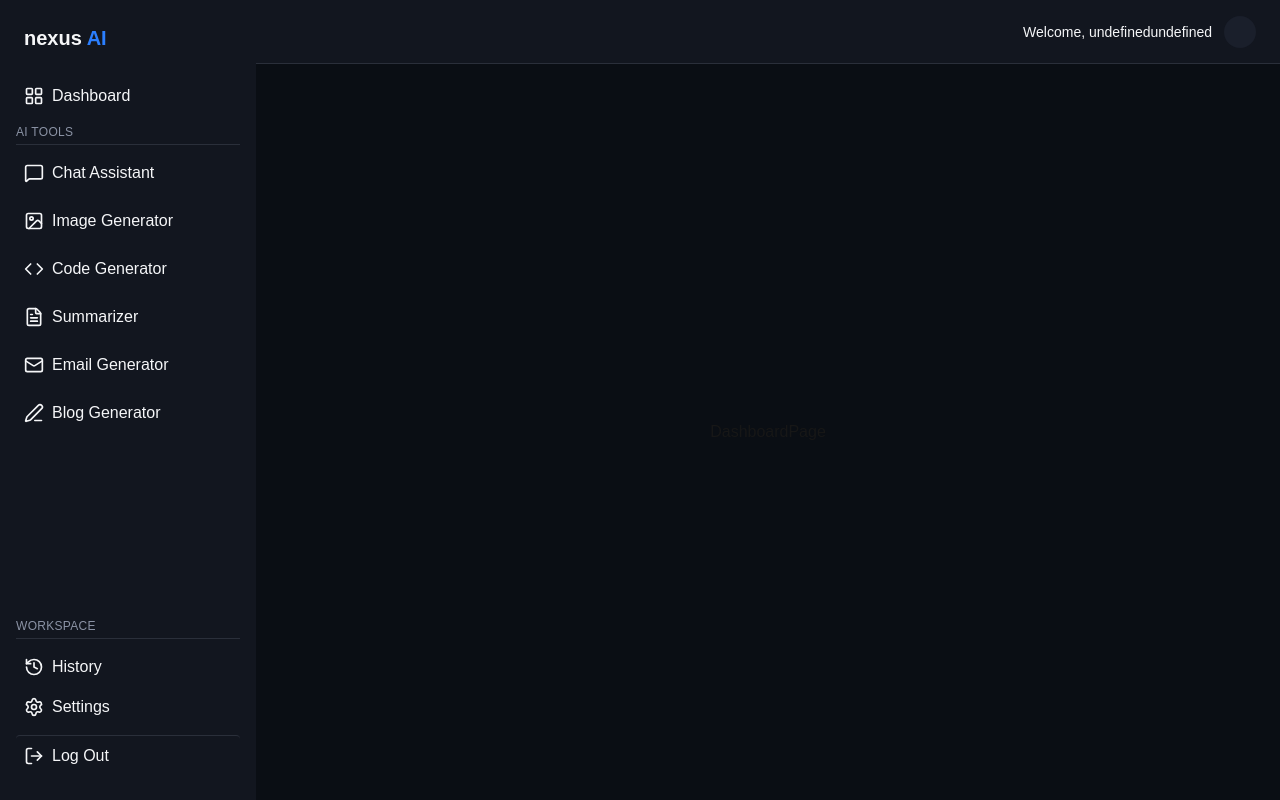
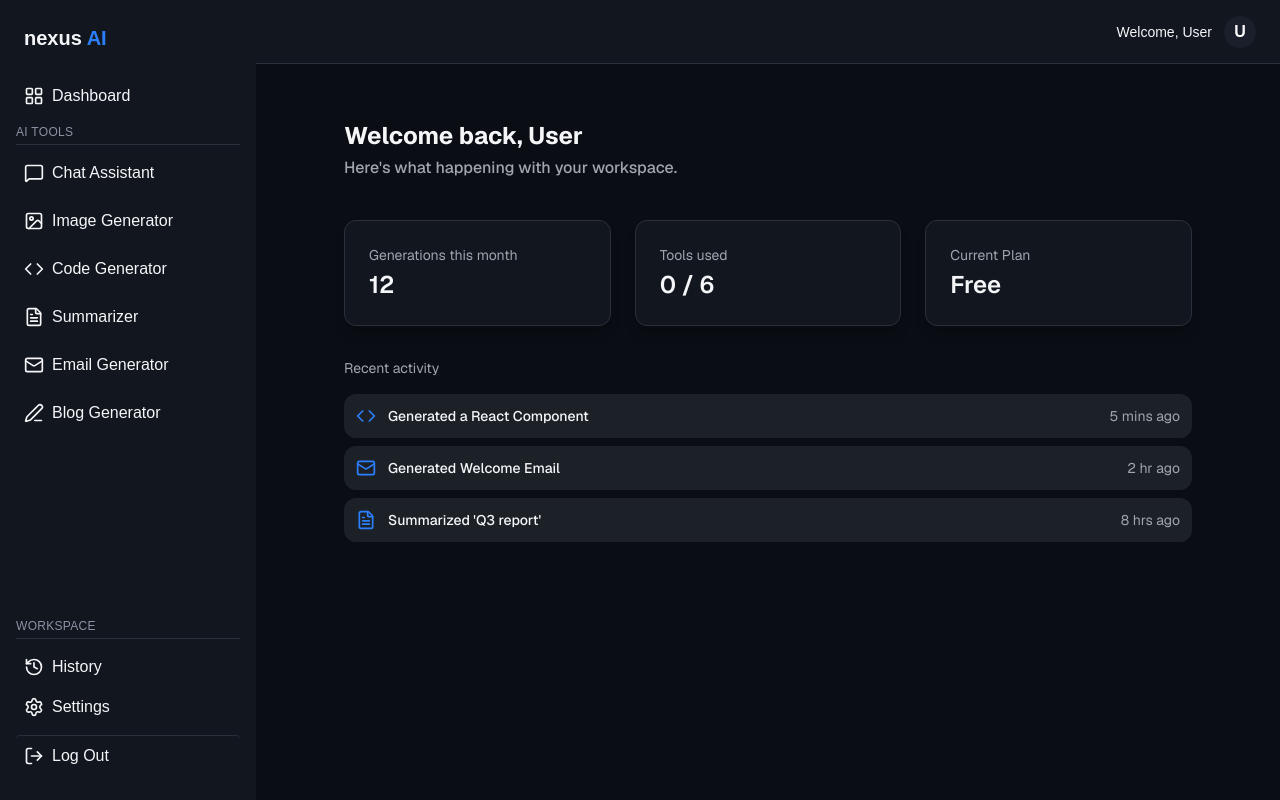
Before and after one commit to Ateeb-Karim/ai-saas-app, a Next.js app: page /dashboard in a window 1280 px wide. Built offline with nearby package versions, Linux system fonts and the light colour scheme; no server answers.

Commit message:
working on the dashboard

```diff
--- /dev/null
+++ b/app/(dashboard)/_components/activity.tsx
@@ -0,0 +1,23 @@
+import { JSX } from "react/jsx-runtime";
+
+export default function Activity({
+  icon,
+  description,
+  time,
+}: {
+  icon: JSX.Element;
+  description: string;
+  time: string;
+}): JSX.Element {
+  return (
+    <div className="flex bg-[#1C2128] rounded-xl gap-3 items-center w-full border-[#2A2F3A] px-3 py-3">
+      <div className="w-5 h-5 rounded-full shrink-0 flex items-center justify-center text-blue-500 text-sm">
+        {icon}
+      </div>
+      <div className="flex justify-between w-full">
+        <p className="text-[#F5F6F8] text-sm font-medium">{description}</p>
+        <p className="text-[#A1A5AE] text-sm">{time}</p>
+      </div>
+    </div>
+  );
+}
--- /dev/null
+++ b/app/(dashboard)/_components/dashboardCards.tsx
@@ -0,0 +1,16 @@
+import { JSX } from "react/jsx-runtime";
+
+export default function DashboardCards({
+  heading,
+  description,
+}: {
+  heading: string;
+  description: string;
+}): JSX.Element {
+  return (
+    <div className="rounded-xl p-6 text-white flex flex-col gap-1 bg-[#12161F] border border-[#2A2F3A] shadow-lg">
+      <h1 className="text-[#A1A5AE] text-sm">{heading}</h1>
+      <p className="text-[#F5F6F8] text-2xl font-semibold">{description}</p>
+    </div>
+  );
+}
--- a/app/(dashboard)/_components/navbar.tsx
+++ b/app/(dashboard)/_components/navbar.tsx
@@ -6,17 +6,22 @@ export default async function Navbar(): Promise<JSX.Element> {
   const session = await auth();
 
   return (
-    <header className="h-16 flex items-center justify-between px-6 bg-[#12161F] md:border-b md:border-[#2A2F3A] shrink-0">
+    <header className="h-16  w-full md:w-[calc(100%-16rem)] fixed top-0 left-0 md:left-64 flex items-center justify-between px-6 bg-[#12161F] md:border-b md:border-[#2A2F3A] shrink-0">
       <div className="flex items-center md:hidden">
         <Hamburger />
       </div>
       <div className="flex items-center justify-end w-full md:justify-end gap-3">
         <span className="text-sm text-[#F5F6F8] hidden md:block">
           Welcome,{" "}
-          {`${session?.user?.name?.charAt(0)?.toUpperCase()}${session?.user?.name?.slice(1)}` ||
-            "User"}
+          {session?.user?.name
+            ? `${session?.user?.name?.charAt(0)?.toUpperCase()}${session?.user?.name?.slice(1)}`
+            : "User"}
         </span>
-        <div className="w-8 h-8 rounded-full bg-[#1A1F2B]"></div>
+        <div className="w-8 h-8 rounded-full bg-[#1A1F2B] flex items-center justify-center text-white font-semibold">
+          {session?.user?.name
+            ? `${session?.user?.name.charAt(0).toUpperCase()}`
+            : "U"}
+        </div>
       </div>
     </header>
   );
--- a/app/(dashboard)/_components/sidebar.tsx
+++ b/app/(dashboard)/_components/sidebar.tsx
@@ -4,6 +4,8 @@ import Link from "next/link";
 import NavItems from "@/app/(dashboard)/_components/navitems";
 import { LayoutGrid, LogOut, RotateCcwClock, Settings } from "lucide-react";
 import { JSX } from "react/jsx-runtime";
+import { signOut } from "next-auth/react";
+import toast from "react-hot-toast";
 
 export default function SideBar({
   setIsOpen,
@@ -55,7 +57,20 @@ export default function SideBar({
         </Link>
 
         <button
-          type="button"
+          onClick={() => (
+            setIsOpen?.(false),
+            toast.success("Logout successful", {
+              icon: "✅",
+              style: {
+                borderRadius: "10px",
+                background: "#333",
+                color: "#fff",
+              },
+              position: "top-center",
+              duration: 3000,
+            }),
+            signOut({ callbackUrl: "/signin" })
+          )}
           className="flex items-center gap-2 border-t border-[#2A2F3A] text-left px-2 py-2 rounded hover:bg-[#1A1F2B] w-full mt-2 cursor-pointer"
         >
           <LogOut className="h-5 w-5" />
--- a/app/(dashboard)/dashboard/page.tsx
+++ b/app/(dashboard)/dashboard/page.tsx
@@ -1,9 +1,54 @@
-import Link from "next/link";
+import { auth } from "@/auth";
+import { JSX } from "react/jsx-runtime";
+import DashboardCards from "../_components/dashboardCards";
+import Activity from "../_components/activity";
+import { Code, FileText, Mail } from "lucide-react";
 
-export default function DashboardPage() {
+export default async function DashboardPage(): Promise<JSX.Element> {
+  const session = await auth();
+
   return (
-    <div className="flex flex-col justify-center items-center min-h-screen bg-muted">
-      <h1>DashboardPage</h1>
+    <div className="flex flex-col min-h-[calc(100vh-4rem)] w-full bg-[#0A0E14] font-sans items-center py-8">
+      <div className="w-full max-w-5xl flex flex-col px-4 sm:px-8 md:px-12 lg:px-16">
+        <div className="flex flex-col justify-start items-start gap-1 py-6 mt-4 md:mt-8">
+          <h1 className="text-[#F5F6F8] text-xl sm:text-2xl font-bold">
+            Welcome back,{" "}
+            {session?.user?.name
+              ? `${session?.user?.name.charAt(0).toUpperCase()}${session?.user?.name.slice(1)}`
+              : "User"}
+          </h1>
+          <p className="text-[#A1A5AE] font-medium text-sm sm:text-base">
+            Here's what happening with your workspace.
+          </p>
+        </div>
+
+        <div className="grid grid-cols-1 sm:grid-cols-2 md:grid-cols-3 gap-4 md:gap-6 w-full py-4">
+          <DashboardCards heading="Generations this month" description="12" />
+          <DashboardCards heading="Tools used" description="0 / 6" />
+          <DashboardCards heading="Current Plan" description="Free" />
+        </div>
+
+        <div className="flex flex-col w-full py-4">
+          <p className="text-[#A1A5AE] text-sm mb-4">Recent activity</p>
+          <div className="flex flex-col gap-2">
+            <Activity
+              icon={<Code className="text-blue-500 w-5 h-5" />}
+              description="Generated a React Component"
+              time="5 mins ago"
+            />
+            <Activity
+              icon={<Mail className="text-blue-500 w-5 h-5" />}
+              description="Generated Welcome Email"
+              time="2 hr ago"
+            />
+            <Activity
+              icon={<FileText className="text-blue-500 w-5 h-5" />}
+              description="Summarized 'Q3 report'"
+              time="8 hrs ago"
+            />
+          </div>
+        </div>
+      </div>
     </div>
   );
 }
--- a/app/(dashboard)/imagegenerator/page.tsx
+++ /dev/null
@@ -1,9 +0,0 @@
-import { JSX } from "react/jsx-runtime";
-
-export default function ImageGenerator(): JSX.Element {
-  return (
-    <main className="flex items-center justify-center h-full w-full">
-      <h1>Image Generator</h1>
-    </main>
-  );
-}
--- a/app/(dashboard)/layout.tsx
+++ b/app/(dashboard)/layout.tsx
@@ -12,9 +12,9 @@ export default function DashboardLayout({
       <aside className="w-full flex-none md:block hidden md:w-64 bg-[#12161F] text-[#F5F6F8] shrink-0 flex-col h-screen">
         <SideBar />
       </aside>
-      <div className="flex flex-col grow w-full">
+      <div className="flex flex-col grow w-full overflow-y-auto md:rounded-2xl">
         <Topbar />
-        <section className="flex flex-col items-center justify-center grow p-6 overflow-y-auto">
+        <section className="flex flex-col items-center justify-center p-6 grow">
           {children}
         </section>
       </div>
```
